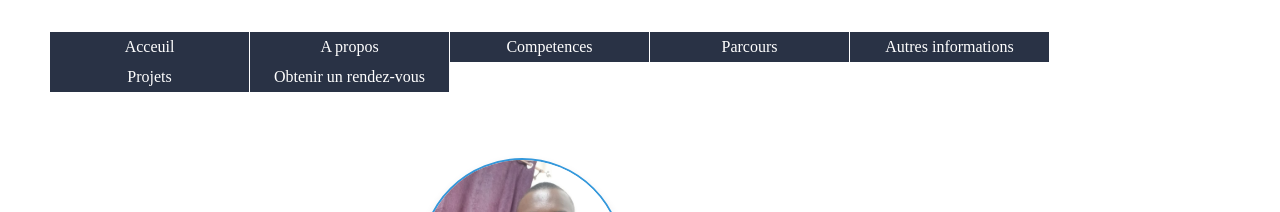
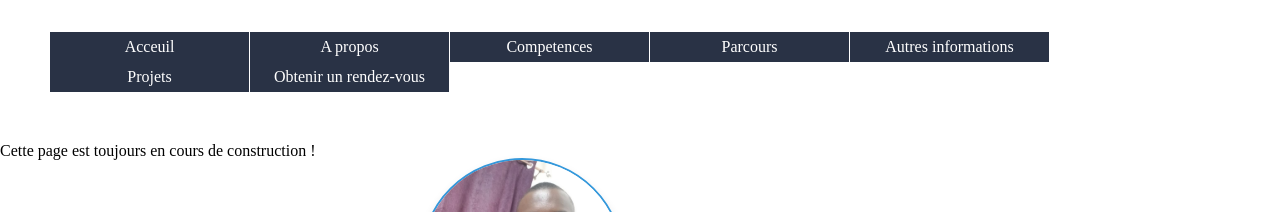
Before and after one commit to tkf-data17/tkf-data17.github.io, a plain HTML site: page index.html in a window 1280 px wide. Shown: the part 122-334 px from the top of the page. Drawn offline with nearby package versions, Linux system fonts and the light colour scheme.

Commit message:
ajout d'une alerte de maintenance

```diff
--- a/index.html
+++ b/index.html
@@ -44,6 +44,9 @@
             <h2 class="animate__animated animate__fadeInUp">Comptable Gestionnaire</h2>
         </div>
 
+        <section>
+            Cette page est toujours en cours de construction !
+        </section>
 
 </body>
 </html>
```
